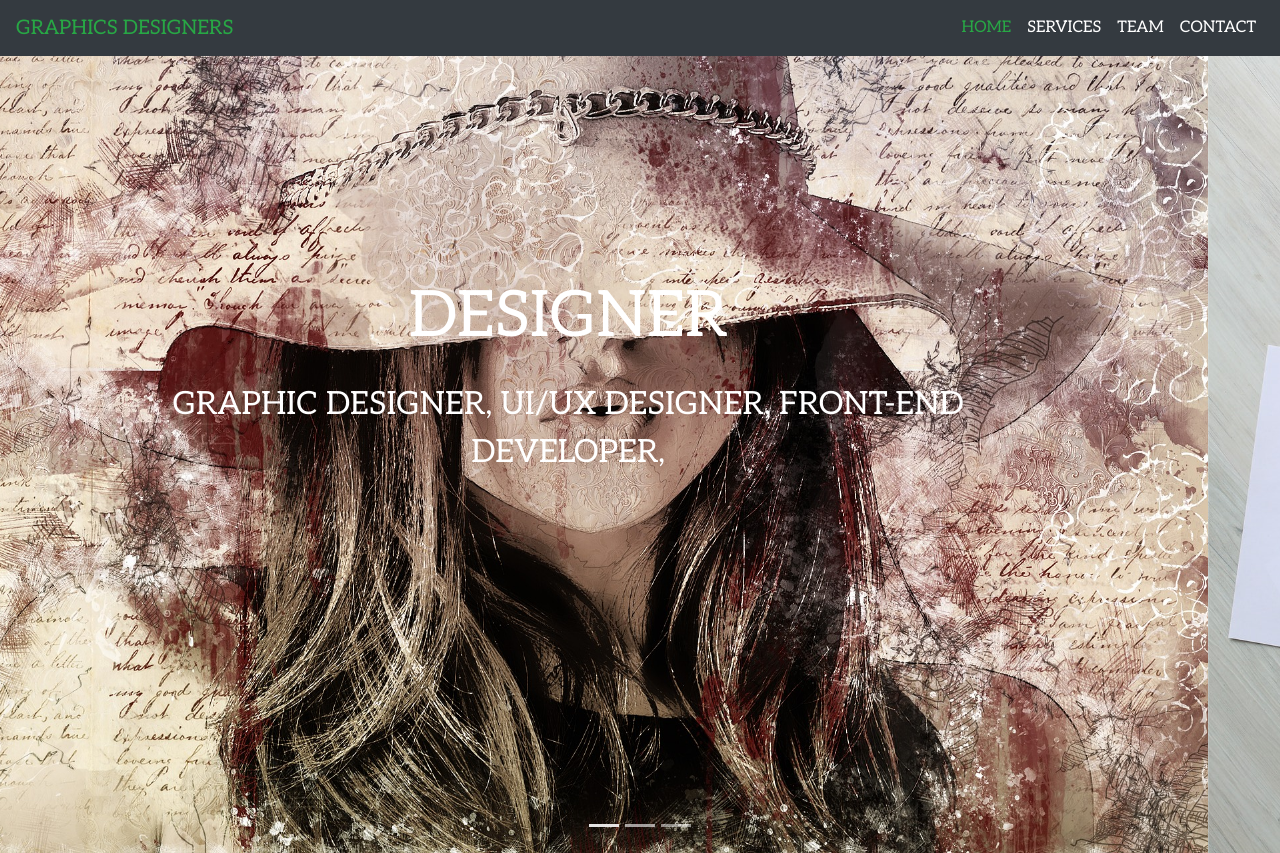
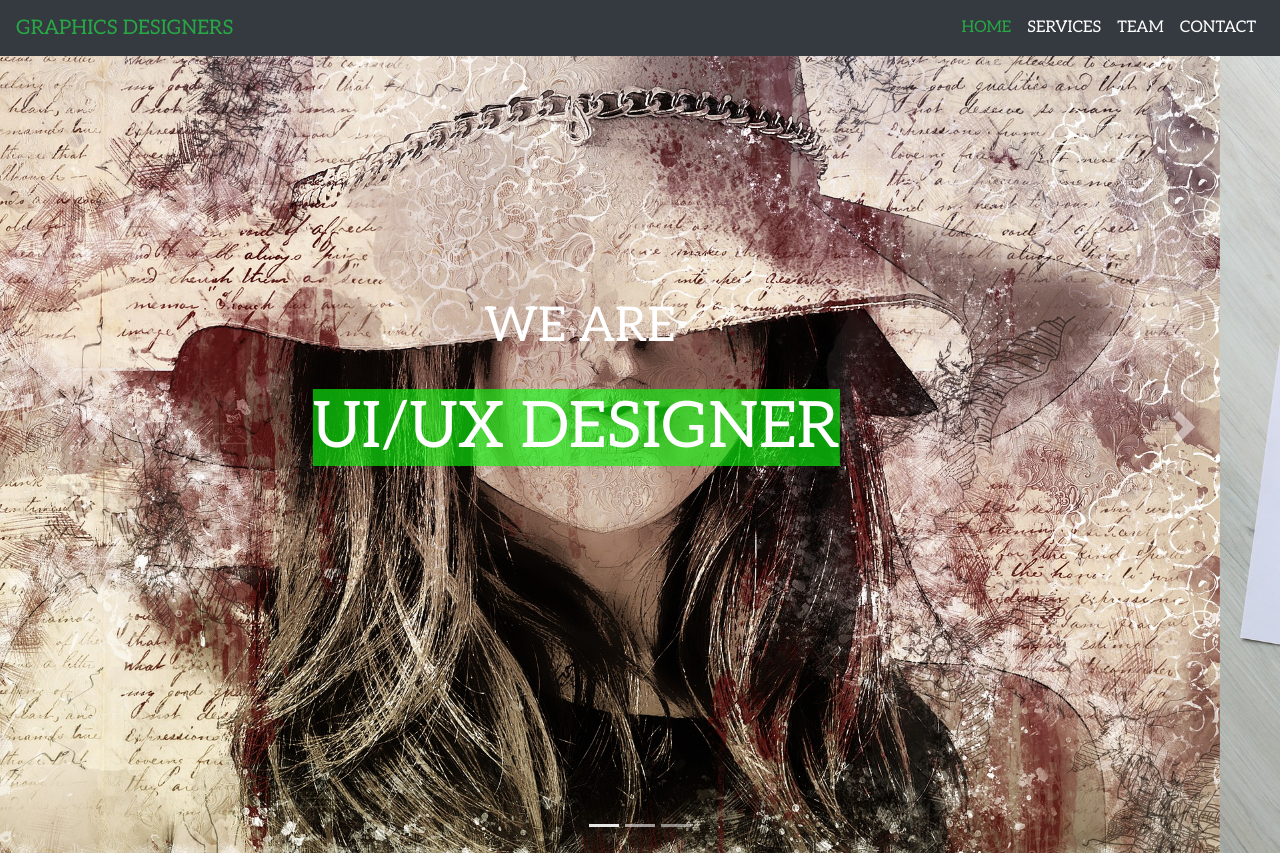
Before and after one commit to Y1a2s3h4/Graphic-Designer, a plain HTML site: page index.html in a window 1280 px wide. Shown: the top 853 px of the page. Drawn offline with nearby package versions, Linux system fonts and the light colour scheme.

Commit message:
USED TYPING EFFECT USING TYPED.JS

```diff
--- a/index.html
+++ b/index.html
@@ -19,7 +19,13 @@
     <link rel="stylesheet" href="https://use.fontawesome.com/releases/v5.8.1/css/all.css"
         integrity="sha384-50oBUHEmvpQ+1lW4y57PTFmhCaXp0ML5d60M1M7uH2+nqUivzIebhndOJK28anvf" crossorigin="anonymous">
 
-   <!-- <link rel="stylesheet" href="./fontawesome-free-5.8.1-web/css/all.css"> -->
+        <!-- FONT_AWESOME -->
+   <link rel="stylesheet" href="./fontawesome-free-5.8.1-web/css/all.css">
+
+   <!-- TYPED.JS -->
+<script src="https://cdn.jsdelivr.net/npm/typed.js@2.0.9"></script>
+
+
     <!-- Libraries CSS Files
     <link href="lib/font-awesome/css/font-awesome.min.css" rel="stylesheet">
     <link href="lib/animate/animate.min.css" rel="stylesheet">
@@ -36,7 +42,12 @@
          outline: none;
     }
     #h1 {
+        font-size: 3rem;
+    }
+    #typed{
         font-size: 4rem;
+      background-color: rgba(13, 247, 13, 0.63);
+
     }
     #p{font-size: 2rem;}
     #h3{
@@ -155,7 +166,10 @@ color: red;
     text-decoration: underline  white;
     transform: translateY(-5%);
 }
-
+.carousel-control-prev-icon, .carousel-control-next-icon{
+    width:2rem;
+    height:2rem;
+}
     /* html{
         scroll-behavior:smooth;
     } */
@@ -204,9 +218,19 @@ color: red;
         <div class="carousel-item active">
             <img src="./IMAGES/img2.jpg" class="img-fluid" alt="">
             <div class="carousel-caption">
-                <h1 class=" mb-4 text-uppercase" id="h1">Designer</h1>
-                <p class="lead intro-subtitle"><span class="text-slider-items text-uppercase typing" id="p">Graphic Designer, UI/UX designer, FRONT-END
-                        DEVELOPER,</span><strong class="text-slider"></strong></p>
+                <h1 class=" mb-4 text-uppercase" id="h1">WE ARE</h1>
+                <p class="lead intro-subtitle">
+                    <div class="text-slider-items text-uppercase" id="p">
+
+                        <div id="typing">
+                    <p id="typing1" >Graphic Designer</p>
+                    <p id="typing2" > UI/UX designer</p>
+                    <p id="typing3" > FRONT-END DEVELOPER</p>
+                        </div>
+                    <span id="typed"></span>
+                    </div>
+
+                    <strong class="text-slider"></strong></p>
             </div>
         </div>
         <div class="carousel-item">
@@ -222,6 +246,15 @@ color: red;
             <img src="./IMAGES/img3.jpg" class="img-fluid" alt="">
         </div>
     </div>
+
+        <a class="carousel-control-prev" href="#slides" data-slide="prev">
+            <span class="carousel-control-prev-icon"></span>
+        </a>
+        <a class="carousel-control-next" href="#slides" data-slide="next">
+            <span class="carousel-control-next-icon"></span>
+        </a>
+
+
     </div>
     <br>
 <hr class="my-4">
@@ -372,6 +405,13 @@ color: red;
 
 <script>
 
+    var type = new Typed('#typed',{
+        stringsElement: '#typing',
+        typeSpeed: 100,
+        loop:true,
+        loopCount: 50,
+    });
+
         $(document).ready(function(){
             // Add smooth scrolling to all links
             $("a").on('click', function (event) {
```
